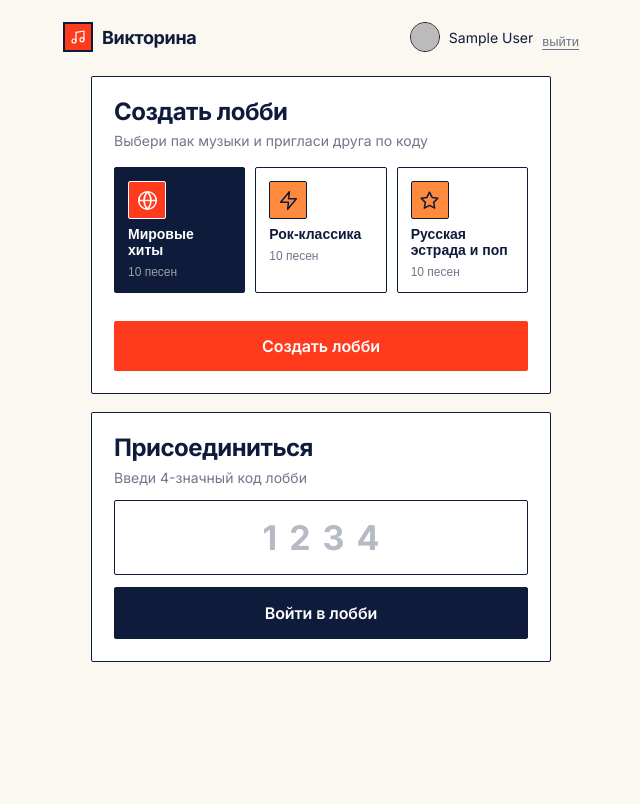
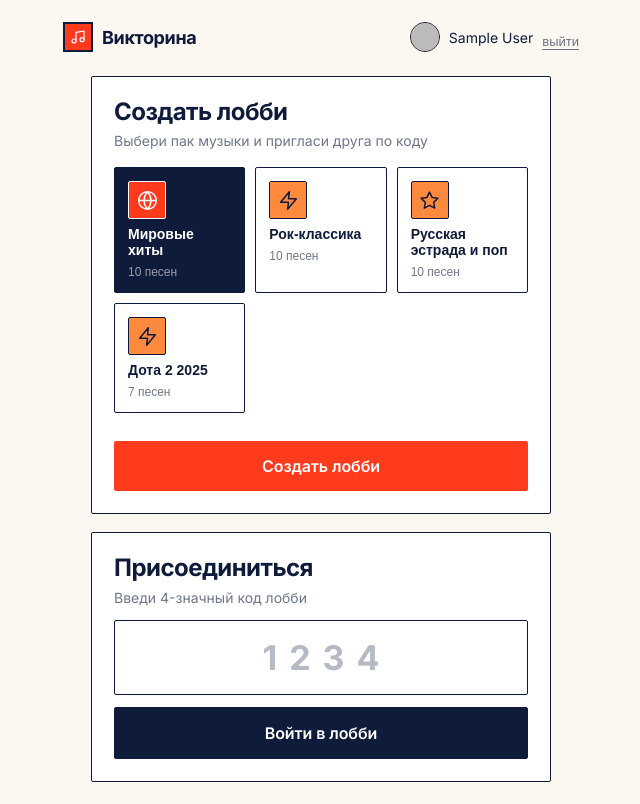
Before and after one commit to eg000by/music-quiz, a React (Vite) app: page / in a window 1280 px wide. Shown: the whole page, without its empty margins (319-959 px from the left). Built offline with nearby package versions, Linux system fonts and the light colour scheme; no server answers; sample sign-in values are in the browser's storage.

Commit message:
Add Dota 2 2025 pack
Co-Authored-By: Claude Opus 4.8 <noreply@anthropic.com>

```diff
--- a/src/data/packs.js
+++ b/src/data/packs.js
@@ -59,6 +59,20 @@ export const PACKS = [
       { title: 'Сансара', artist: 'Баста' },
     ],
   },
+  {
+    id: 'dota2-2025',
+    name: 'Дота 2 2025',
+    icon: 'zap',
+    songs: [
+      { title: 'отвратительный король', artist: 'тёмный принц' },
+      { title: 'ты че обиделась', artist: 'madk1d тёмный принц' },
+      { title: 'Jealous', artist: '9mice Егор Крид' },
+      { title: 'MARTINE ROSE', artist: 'madk1d greyrock tewiq' },
+      { title: 'LIPSTICK', artist: 'Kai Angel 9mice' },
+      { title: 'Ice + Alabaster', artist: '9mice Kai Angel' },
+      { title: 'автозаправка', artist: 'тёмный принц' },
+    ],
+  },
 ];
 
 export function getPack(id) {
```
